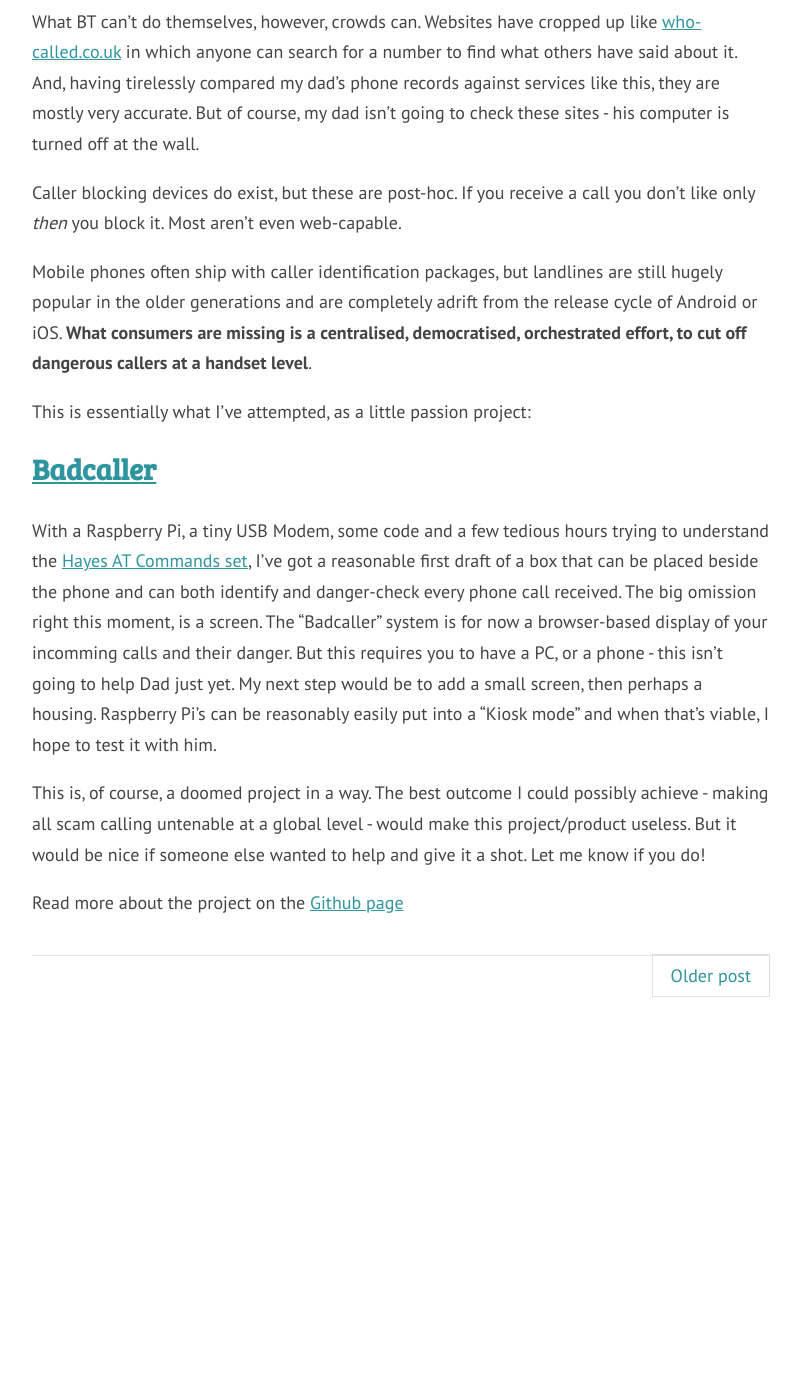
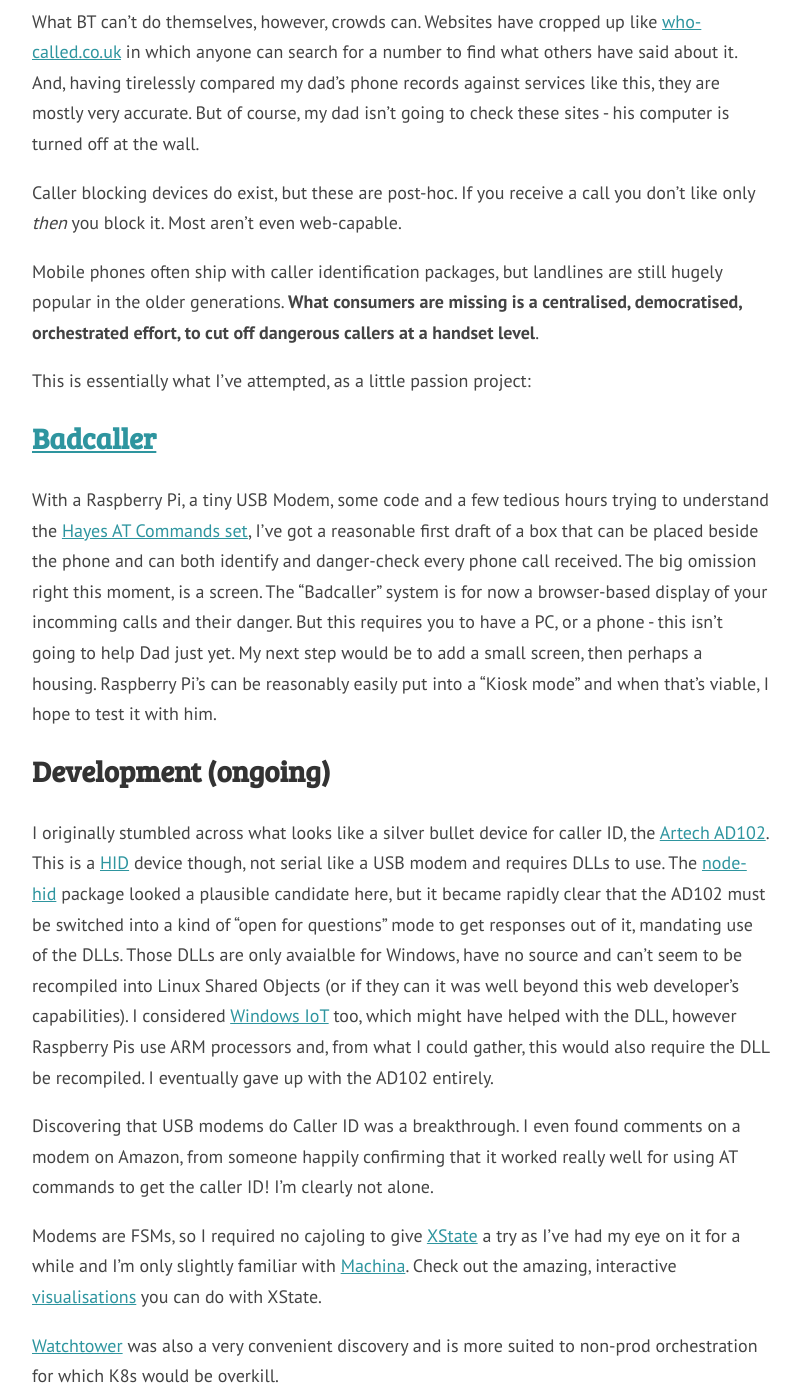
Before and after one commit to davecranwell/davecranwell.github.io, a Jekyll site: the page built from _posts/2021-04-28-raspberry-pi-telephone-caller-id.md, in a window 1280 px wide and 1400 px high, scrolled down 1084 px. Shown: the whole window, without its empty margins (374-1175 px from the left). Built offline with Jekyll 4.4.1, drawn with Linux system fonts in a browser that asks for light colours; nearby versions of some CDN libraries; comment, search, counter and statistics services are not loaded; before the commit the page ends 2151 px from its top, so only the background shows below that; some of the changed text lies outside the part shown.

Commit message:
dev detail

```diff
--- a/_layouts/default.html
+++ b/_layouts/default.html
@@ -12,9 +12,14 @@
     <meta property="og:url" content="{{ site.url }}{{ page.url }}" />
     <meta property="og:title" content='{% if page.path == "index.html" %}Dave Cranwell | {{ page.title }}{% else %}{{ page.title }} | Dave Cranwell{% endif %}' />
     <meta property="og:description" content="{{ page.description }}" />
-    {% assign wordCount = page.content | number_of_words %}
+    {% capture words %}
+        {{ page.content | number_of_words | minus: 180 }}
+    {% endcapture %}
+
     <meta property="twitter:label1" value="Reading time" />
-    <meta property="twitter:data1" value="{{ words | divided_by:180 }} mins" />
+    {% unless words contains '-' %}
+        <meta property="twitter:data1" value="{{ words | plus: 180 | divided_by: 180 | append: ' minutes to read' }}" />
+    {% endunless %}
     <link rel="author" href="https://plus.google.com/+DaveCranwell/">
 
     <link rel="stylesheet" href="https://fonts.googleapis.com/css?family=PT+Sans:400,700|Bree+Serif" />
--- a/_posts/2021-04-28-raspberry-pi-telephone-caller-id.md
+++ b/_posts/2021-04-28-raspberry-pi-telephone-caller-id.md
@@ -7,7 +7,7 @@
 
 My dad is getting on and isn't super tech-savvy. In fact some nice Indian gentlemen liberated a few hundred pounds from him in exchange for unlocking his own computer for him. Twice.
 
-I'm doing all the education I can, but what "offline" people expect from the internet and its citizens is a challenge. The idea that staff from a reputable megacorp would benevolently, and for no explained reason, phone you up out of the goodness of their hearts, because your computer - your computer amongst billions - had a virus...this is not at all suspicious to a huge percentage of the population.
+I'm doing all the reeducation I can, but as a mostly-offline person he has a lot to cover. For example, the idea that staff from a reputable megacorp would benevolently, and for no explained reason, phone you up out of the goodness of their hearts, because your computer - your computer amongst billions - had a virus...this is not at all suspicious to a huge percentage of the population.
 
 Since these events I've become obsessed with ways of helping Dad. I've spent months of my life watching [Jim Browning's](https://www.youtube.com/channel/UCBNG0osIBAprVcZZ3ic84vw) scam exposure videos. I wrote plain-english notes to be kept next to his phone on how to identify scam calls. Still he got sucked in on futher occasions and only managed to avoid serious loss because he _doesn't have an Amazon account_. I've even resorted to blacklisting _all_ his calls. This means the only calls allowed through must be manually white-listed. But you've guessed it, that whitelist must be managed online, using a badly architected React webapp, with no thought to information architecture or simplicity, that Dad doesn't want to use.
 
@@ -19,7 +19,7 @@
 
 Caller blocking devices do exist, but these are post-hoc. If you receive a call you don't like only _then_ you block it. Most aren't even web-capable.
 
-Mobile phones often ship with caller identification packages, but landlines are still hugely popular in the older generations and are completely adrift from the release cycle of Android or iOS. **What consumers are missing is a centralised, democratised, orchestrated effort, to cut off dangerous callers at a handset level**.
+Mobile phones often ship with caller identification packages, but landlines are still hugely popular in the older generations. **What consumers are missing is a centralised, democratised, orchestrated effort, to cut off dangerous callers at a handset level**.
 
 This is essentially what I've attempted, as a little passion project:
 
@@ -27,6 +27,15 @@
 
 With a Raspberry Pi, a tiny USB Modem, some code and a few tedious hours trying to understand the [Hayes AT Commands set](https://en.wikipedia.org/wiki/Hayes_command_set), I've got a reasonable first draft of a box that can be placed beside the phone and can both identify and danger-check every phone call received. The big omission right this moment, is a screen. The "Badcaller" system is for now a browser-based display of your incomming calls and their danger. But this requires you to have a PC, or a phone - this isn't going to help Dad just yet. My next step would be to add a small screen, then perhaps a housing. Raspberry Pi's can be reasonably easily put into a "Kiosk mode" and when that's viable, I hope to test it with him.
 
+## Development (ongoing)
+I originally stumbled across what looks like a silver bullet device for caller ID, the [Artech AD102](https://www.artech.com.tw/en/product/detail/110). This is a [HID](https://en.wikipedia.org/wiki/Human_interface_device) device though, not serial like a USB modem and requires DLLs to use. The [node-hid](https://www.npmjs.com/package/node-hid) package looked a plausible candidate here, but it became rapidly clear that the AD102 must be switched into a kind of "open for questions" mode to get responses out of it, mandating use of the DLLs. Those DLLs are only avaialble for Windows, have no source and can't seem to be recompiled into Linux Shared Objects (or if they can it was well beyond this web developer's capabilities). I considered [Windows IoT](https://developer.microsoft.com/en-us/windows/iot/) too, which might have helped with the DLL, however Raspberry Pis use ARM processors and, from what I could gather, this would also require the DLL be recompiled. I eventually gave up with the AD102 entirely.
+
+Discovering that USB modems do Caller ID was a breakthrough. I even found comments on a modem on Amazon, from someone happily confirming that it worked really well for using AT commands to get the caller ID! I'm clearly not alone.
+
+Modems are FSMs, so I required no cajoling to give [XState](https://xstate.js.org/docs/) a try as I've had my eye on it for a while and I'm only slightly familiar with [Machina](http://machina-js.org/). Check out the amazing, interactive [visualisations](https://xstate.js.org/viz/) you can do with XState.
+
+[Watchtower](https://containrrr.dev/watchtower/) was also a very convenient discovery and is more suited to non-prod orchestration for which K8s would be overkill.
+
 This is, of course, a doomed project in a way. The best outcome I could possibly achieve - making all scam calling untenable at a global level - would make this project/product useless. But it would be nice if someone else wanted to help and give it a shot. Let me know if you do!
 
 Read more about the project on the [Github page](https://github.com/davecranwell/badcaller)
```
